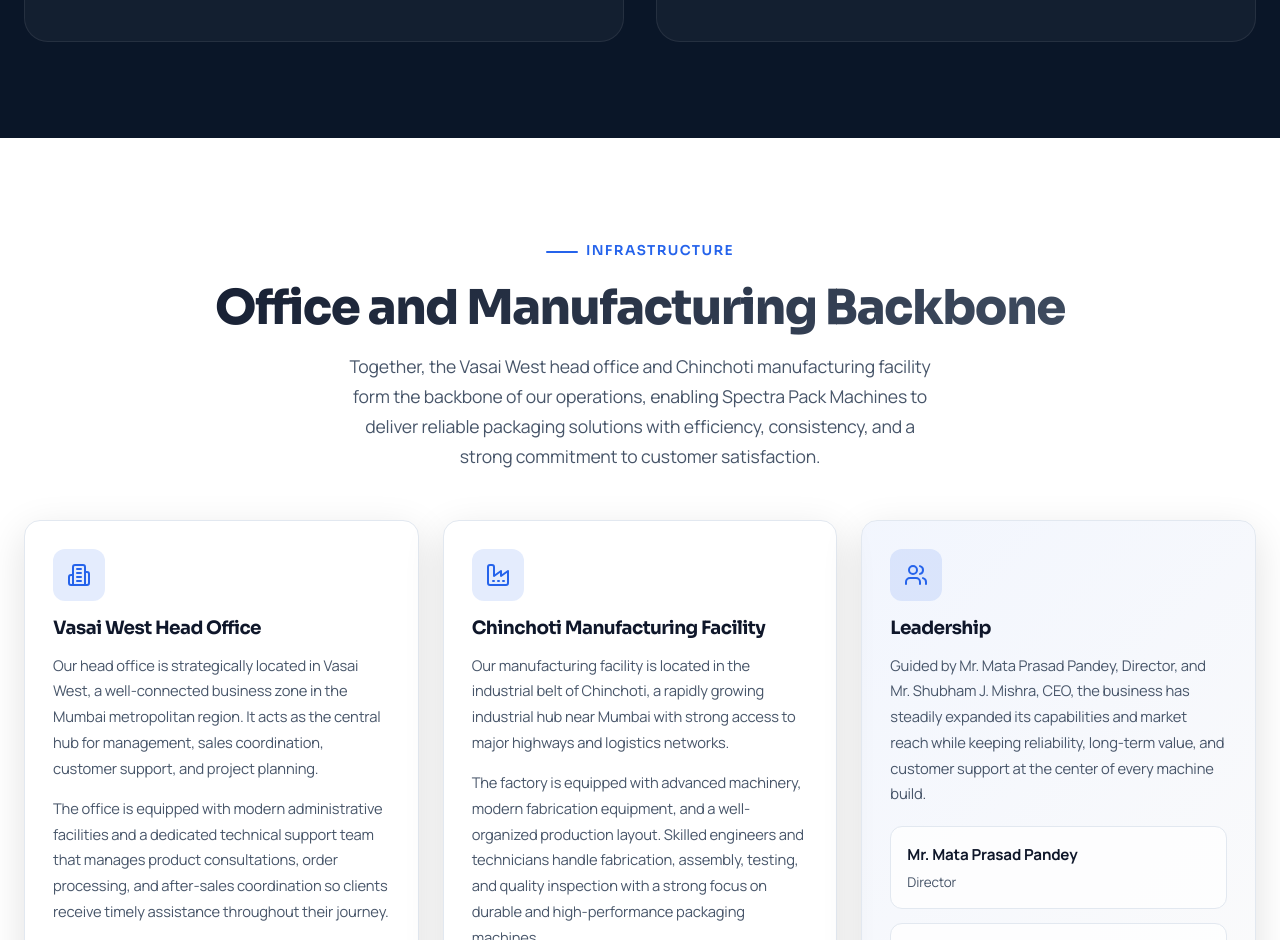
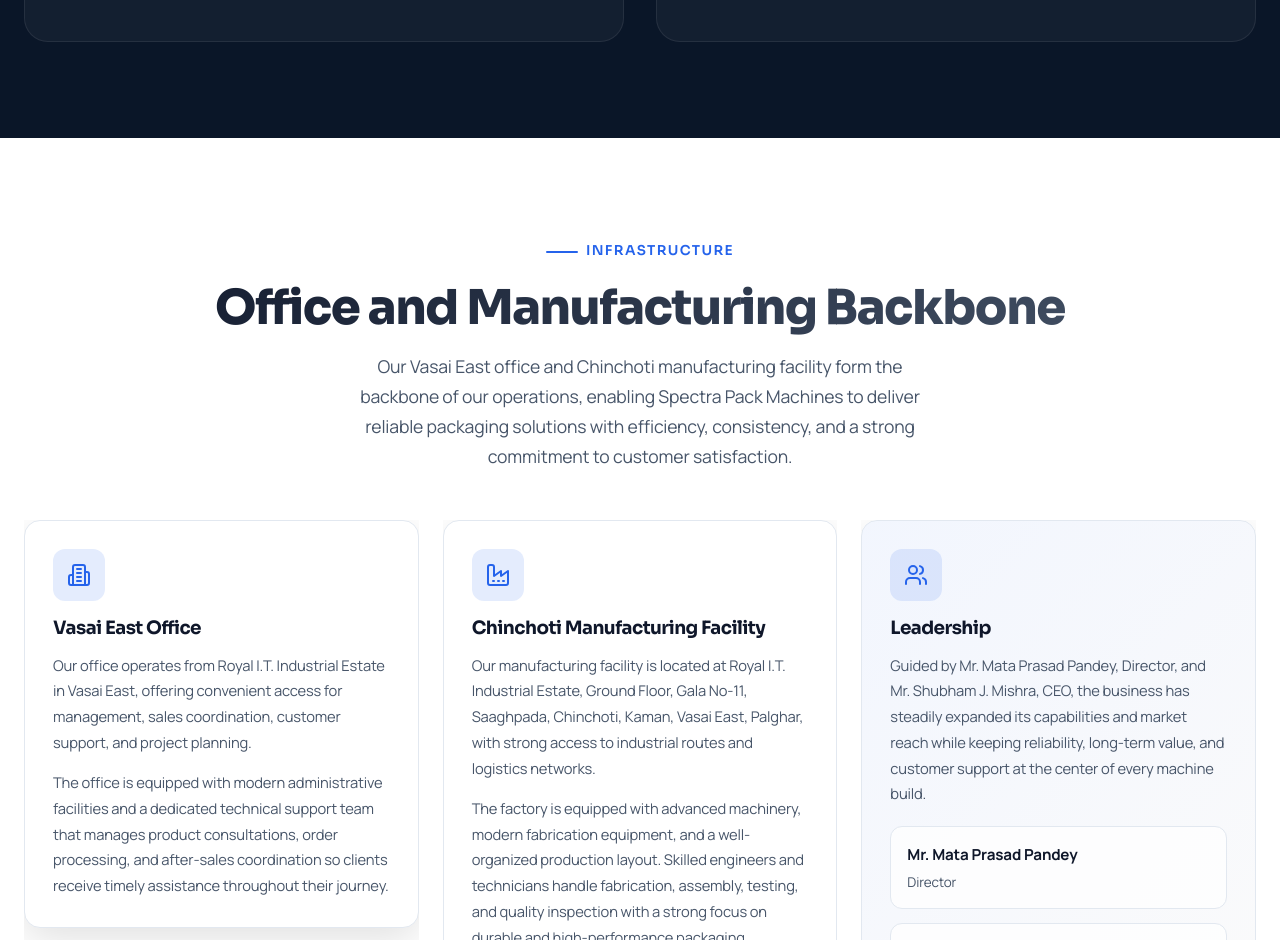
Before and after one commit to dipk2003/spectra-pack-machine, a Next.js app: page /about in a window 1280 px wide. Shown: the part 1860-2800 px from the top of the page. Built offline with nearby package versions, Linux system fonts and the light colour scheme; no server answers; the database is empty.

Commit message:
done by dp

```diff
--- a/src/app/HomePageClient.tsx
+++ b/src/app/HomePageClient.tsx
@@ -310,7 +310,7 @@
           <div className="grid-4">
             {[
               { icon: <Award size={28} />, title: 'Since 2001', desc: 'Established packaging machine manufacturing experience built over more than two decades.' },
-              { icon: <Factory size={28} />, title: 'Factory-Backed Supply', desc: 'Office and factory presence in Vasai-Palghar for direct technical coordination.' },
+              { icon: <Factory size={28} />, title: 'Factory-Backed Supply', desc: 'Office and factory presence in Vasai East, Palghar for direct technical coordination.' },
               { icon: <Shield size={28} />, title: 'Application-Focused Machines', desc: 'Bottle packs, cartons, pouches, vacuum packs, conveyors, and pallet handling solutions.' },
               { icon: <Clock size={28} />, title: 'Fast Technical Response', desc: 'Direct call, WhatsApp, and enquiry support for machine selection and quotations.' },
               { icon: <Wrench size={28} />, title: 'Installation Support', desc: 'Assistance for commissioning, trial runs, and machine handover after dispatch.' },
--- a/src/app/about/page.tsx
+++ b/src/app/about/page.tsx
@@ -27,7 +27,7 @@
     },
     {
       year: 'Today',
-      event: 'A connected Vasai West office and Chinchoti manufacturing facility support domestic and international customers with reliable machine execution.',
+      event: 'Our Vasai East office and Chinchoti manufacturing facility support domestic and international customers with reliable machine execution.',
     },
   ];
 
--- a/src/app/globals.css
+++ b/src/app/globals.css
@@ -72,6 +72,9 @@
   scroll-behavior: smooth;
   -webkit-font-smoothing: antialiased;
   -moz-osx-font-smoothing: grayscale;
+  width: 100%;
+  max-width: 100%;
+  overflow-x: clip;
 }
 
 body {
@@ -80,6 +83,14 @@
   background: var(--surface);
   line-height: 1.65;
   letter-spacing: -0.01em;
+  width: 100%;
+  max-width: 100%;
+  overflow-x: clip;
+}
+
+main {
+  width: 100%;
+  max-width: 100%;
   overflow-x: hidden;
 }
 
@@ -123,10 +134,12 @@
   max-width: var(--max-width);
   margin: 0 auto;
   padding: 0 var(--space-lg);
+  min-width: 0;
 }
 
 .section {
   padding: var(--space-4xl) 0;
+  overflow-x: clip;
 }
 
 .section-dark {
--- a/src/app/layout.tsx
+++ b/src/app/layout.tsx
@@ -81,10 +81,10 @@
                 'Manufacturer of shrink wrapping, sealing, vacuum packaging, conveyor, and end-of-line packaging machines in India.',
               address: {
                 '@type': 'PostalAddress',
-                streetAddress: '505, Dattani Prism 1, Above Janseva Hospital, Behind Dattani Mall',
-                addressLocality: 'Vasai West',
+                streetAddress: 'Royal I.T. Industrial Estate, Ground Floor, Gala No-11, Saaghpada, Chinchoti, Kaman',
+                addressLocality: 'Vasai East',
                 addressRegion: 'Maharashtra',
-                postalCode: '401207',
+                postalCode: '401208',
                 addressCountry: 'IN'
               },
               telephone: COMPANY_INFO.phone[1],
--- a/src/components/home/CategoryHeroCarousel.module.css
+++ b/src/components/home/CategoryHeroCarousel.module.css
@@ -30,6 +30,7 @@
 .viewport {
   position: relative;
   min-height: clamp(640px, 84vh, 760px);
+  overflow: hidden;
 }
 
 .slide {
@@ -331,6 +332,7 @@
   display: flex;
   align-items: center;
   justify-content: flex-end;
+  min-width: 0;
 }
 
 .visualGlow {
@@ -351,6 +353,7 @@
   margin-top: clamp(-2.6rem, -3.6vw, -1rem);
   margin-right: clamp(-3rem, -1.8vw, -0.8rem);
   isolation: isolate;
+  overflow: hidden;
 }
 
 .machineStage::before {
@@ -636,6 +639,7 @@
   .visualColumn {
     min-height: 340px;
     align-items: flex-end;
+    overflow: hidden;
   }
 
   .visualGlow {
--- a/src/components/ui/AnimatedSection.tsx
+++ b/src/components/ui/AnimatedSection.tsx
@@ -20,6 +20,12 @@
 }: Props) {
   const ref = useRef(null);
   const isInView = useInView(ref, { once: true, margin: '-50px' });
+  const isSmallViewport =
+    typeof window !== 'undefined' && window.innerWidth <= 1024;
+  const resolvedDirection =
+    isSmallViewport && (direction === 'left' || direction === 'right')
+      ? 'up'
+      : direction;
 
   const dirVariants: Record<string, { hidden: Variant; visible: Variant }> = {
     up: {
@@ -44,18 +50,18 @@
     }
   };
 
-  const v = dirVariants[direction] || dirVariants.up;
+  const v = dirVariants[resolvedDirection] || dirVariants.up;
 
   return (
+    <div ref={ref} className={className} style={{ minWidth: 0, overflowX: 'hidden' }}>
       <motion.div
-      ref={ref}
         initial={initialVisible ? 'visible' : 'hidden'}
         animate={initialVisible || isInView ? 'visible' : 'hidden'}
         variants={v}
         transition={{ duration: 0.6, delay, ease: [0.25, 0.46, 0.45, 0.94] }}
-      className={className}
       >
         {children}
       </motion.div>
+    </div>
   );
 }
--- a/src/lib/chatbot.ts
+++ b/src/lib/chatbot.ts
@@ -528,7 +528,7 @@
     allowLeadCapture = true;
   } else if (intent === 'company') {
     reply =
-      'Spectra Pack Machines is a packaging machine manufacturer based in the Mumbai region, with office operations in Vasai West and manufacturing support in Palghar. The catalog covers shrink wrapping, sealing, vacuum packaging, conveyor systems, and end-of-line packaging solutions.';
+      'Spectra Pack Machines is a packaging machine manufacturer based in the Mumbai region, operating from Royal I.T. Industrial Estate, Vasai East, Palghar. The catalog covers shrink wrapping, sealing, vacuum packaging, conveyor systems, and end-of-line packaging solutions.';
   } else if (intent === 'greeting') {
     reply =
       'Hi, I am the Spectra Pack sales assistant. Tell me what product you want to pack, and I will check the site catalog for the closest machine. I can also capture your enquiry or schedule a meeting here in chat.';
--- a/src/lib/data.ts
+++ b/src/lib/data.ts
@@ -20,9 +20,9 @@
   ],
   whatsapp: '919370440729',
   headOffice:
-    '505, Dattani Prism 1, Above Janseva Hospital, Behind Dattani Mall, Vasai West - 401207, Maharashtra, India',
+    'Royal I.T. Industrial Estate, Ground Floor, Gala No-11, Saaghpada, Chinchoti, Kaman, Vasai East, Palghar, Maharashtra - 401208, India',
   factory:
-    'Sr. No. 69/21, Devdal, Post-Kaman, Vasai Virar City, Palghar - 401208, Maharashtra, India',
+    'Royal I.T. Industrial Estate, Ground Floor, Gala No-11, Saaghpada, Chinchoti, Kaman, Vasai East, Palghar, Maharashtra - 401208, India',
   website: 'https://www.spectrapackmachines.com',
   yearsOfExperience: currentYear - foundedYear,
   foundedYear,
@@ -41,18 +41,18 @@
     { name: 'Mr. Shubham J. Mishra', role: 'CEO' },
   ],
   infrastructure: {
-    officeTitle: 'Vasai West Head Office',
+    officeTitle: 'Vasai East Office',
     officeDescription: [
-      'Our head office is strategically located in Vasai West, a well-connected business zone in the Mumbai metropolitan region. It acts as the central hub for management, sales coordination, customer support, and project planning.',
+      'Our office operates from Royal I.T. Industrial Estate in Vasai East, offering convenient access for management, sales coordination, customer support, and project planning.',
       'The office is equipped with modern administrative facilities and a dedicated technical support team that manages product consultations, order processing, and after-sales coordination so clients receive timely assistance throughout their journey.',
     ],
     factoryTitle: 'Chinchoti Manufacturing Facility',
     factoryDescription: [
-      'Our manufacturing facility is located in the industrial belt of Chinchoti, a rapidly growing industrial hub near Mumbai with strong access to major highways and logistics networks.',
+      'Our manufacturing facility is located at Royal I.T. Industrial Estate, Ground Floor, Gala No-11, Saaghpada, Chinchoti, Kaman, Vasai East, Palghar, with strong access to industrial routes and logistics networks.',
       'The factory is equipped with advanced machinery, modern fabrication equipment, and a well-organized production layout. Skilled engineers and technicians handle fabrication, assembly, testing, and quality inspection with a strong focus on durable and high-performance packaging machines.',
     ],
     summary:
-      'Together, the Vasai West head office and Chinchoti manufacturing facility form the backbone of our operations, enabling Spectra Pack Machines to deliver reliable packaging solutions with efficiency, consistency, and a strong commitment to customer satisfaction.',
+      'Our Vasai East office and Chinchoti manufacturing facility form the backbone of our operations, enabling Spectra Pack Machines to deliver reliable packaging solutions with efficiency, consistency, and a strong commitment to customer satisfaction.',
   },
   socialLinks: {
     instagram: 'https://www.instagram.com/spectrapack_machines/',
@@ -69,7 +69,7 @@
     slug: 'manufacturing',
     description: 'Packaging machines built in India for bottle, box, pouch, vacuum, and conveyor applications.',
     content:
-      'We manufacture shrink wrapping machines, sealing machines, vacuum packaging machines, conveyor systems, and end-of-line packaging equipment from our Vasai-Palghar setup. Every machine is matched to the intended product flow and packaging format.',
+      'We manufacture shrink wrapping machines, sealing machines, vacuum packaging machines, conveyor systems, and end-of-line packaging equipment from our Vasai East, Palghar setup. Every machine is matched to the intended product flow and packaging format.',
     icon: 'factory',
   },
   {
@@ -162,7 +162,7 @@
   },
   {
     q: 'Can I visit your office or factory?',
-    a: 'Yes. You can schedule a discussion and coordinate an office meeting or factory visit with the Spectra Pack team in Vasai and Palghar.',
+    a: 'Yes. You can schedule a discussion and coordinate an office meeting or factory visit with the Spectra Pack team at our Vasai East, Palghar facility.',
   },
   {
     q: 'Do you support custom conveyor or machine layouts?',
```
Lines whose indentation alone changed are shown as unchanged.
